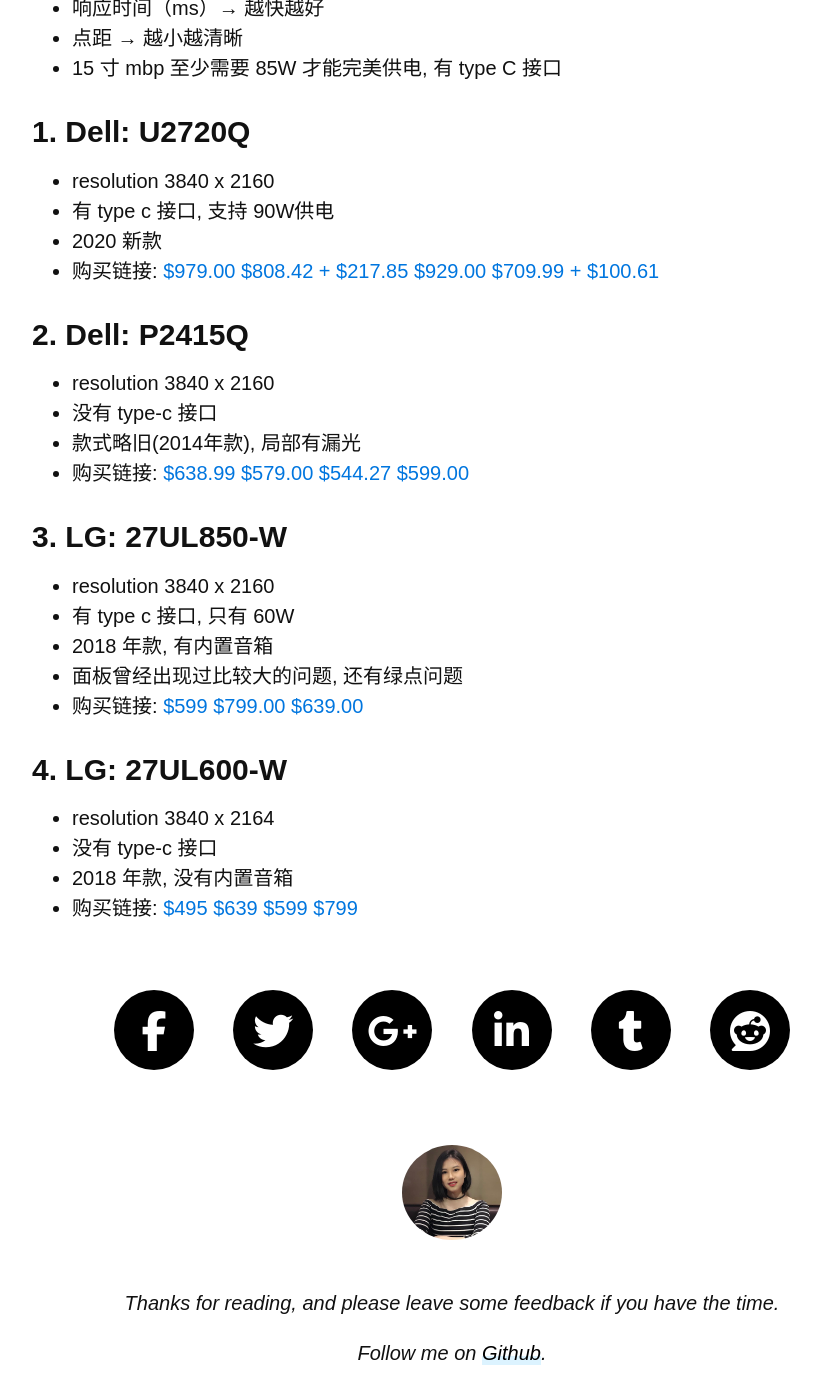
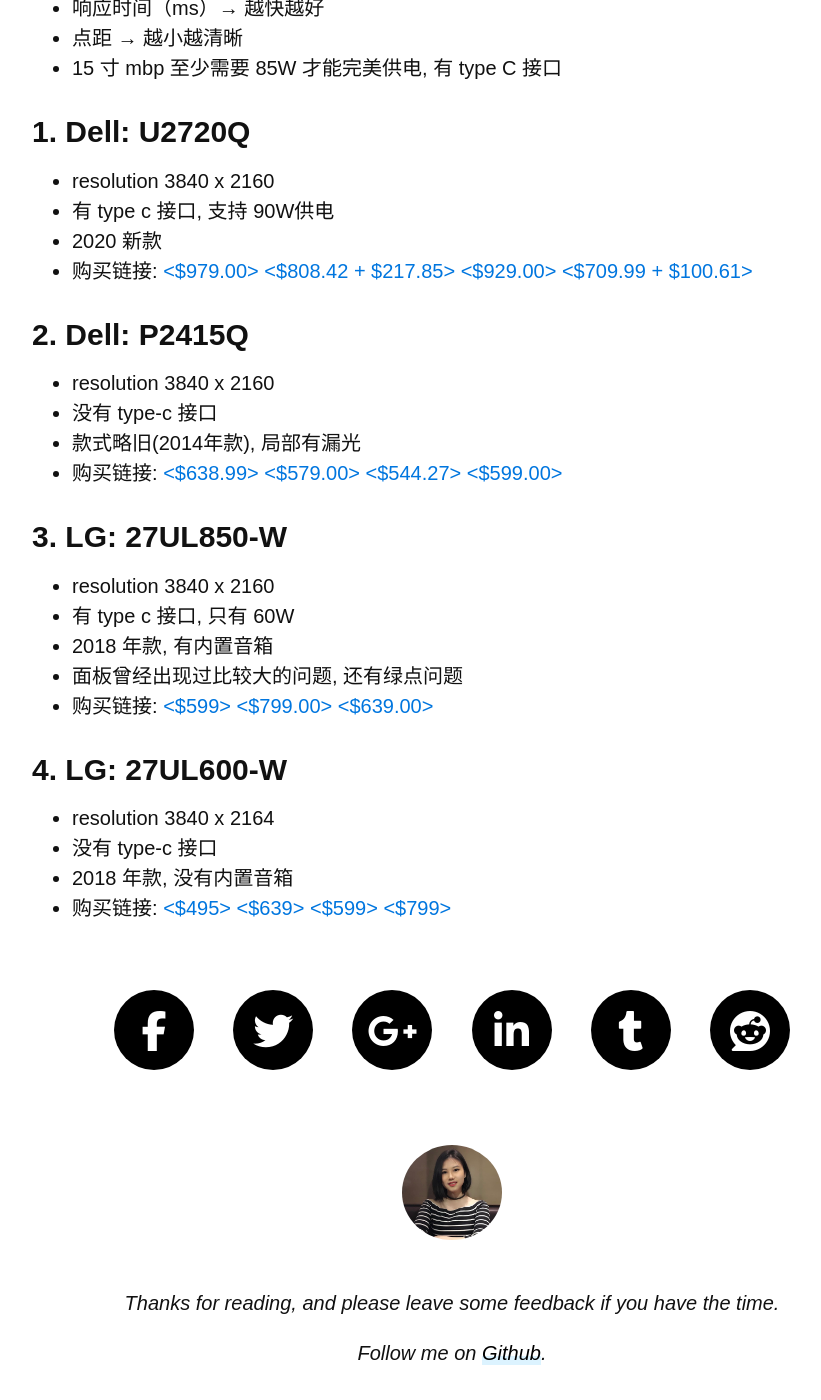
Before and after one commit to Phoebezuo/Phoebezuo.github.io, a Jekyll site: the page built from _posts/2020-08-21-Monitor-Evaluation.md, in a window 1280 px wide and 1400 px high, scrolled down 629 px. Shown: the whole window, without its empty margins (188-1009 px from the left). Built offline with Jekyll 4.4.1, drawn with Linux system fonts in a browser that asks for light colours; nearby versions of some CDN libraries; some web fonts are replaced; comment, search, counter and statistics services are not loaded; part of the change alters nothing that is shown.

```diff
--- a/_posts/2020-08-21-Monitor-Evaluation.md
+++ b/_posts/2020-08-21-Monitor-Evaluation.md
@@ -20,14 +20,14 @@ categories: Monitor 4k
 - resolution 3840 x 2160
 - 有 type c 接口, 支持 90W供电
 - 2020 新款
-- 购买链接: [$979.00](https://www.dell.com/en-au/shop/ultrasharp-27-4k-usb-c-monitor-u2720q/apd/210-auzu/monitors-monitor-accessories) [$808.42 + $217.85](https://www.amazon.com/Dell-UltraSharp-U2720Q-Backlit-Monitor/dp/B086H26XWV) [$929.00](https://www.mwave.com.au/product/dell-ultrasharp-u2720q-27-4k-uhd-99-srgb-usbc-ips-monitor-ac33903) [$709.99 + $100.61](https://www.bhphotovideo.com/c/product/1547779-REG/dell_27_u2720q_ultrasharp_4k.html)
+- 购买链接: [<$979.00>](https://www.dell.com/en-au/shop/ultrasharp-27-4k-usb-c-monitor-u2720q/apd/210-auzu/monitors-monitor-accessories) [<$808.42 + $217.85>](https://www.amazon.com/Dell-UltraSharp-U2720Q-Backlit-Monitor/dp/B086H26XWV) [<$929.00>](https://www.mwave.com.au/product/dell-ultrasharp-u2720q-27-4k-uhd-99-srgb-usbc-ips-monitor-ac33903) [<$709.99 + $100.61>](https://www.bhphotovideo.com/c/product/1547779-REG/dell_27_u2720q_ultrasharp_4k.html)
 
 ## 2. Dell: P2415Q
 
 - resolution 3840 x 2160
 - 没有 type-c 接口
 - 款式略旧(2014年款), 局部有漏光
-- 购买链接: [$638.99](https://www.dell.com/en-au/shop/dell-24-ultra-hd-4k-monitor-p2415q/apd/210-anfp/monitors-monitor-accessories) [$579.00](https://www.mwave.com.au/product/dell-p2415q-24-4k-ultra-hd-ips-led-monitor-ab58782) [$544.27](https://www.shopbot.com.au/pp-dell-p2415q-price-508995.html) [$599.00](https://www.scorptec.com.au/product/Monitors/23-24-inch/57539-P2415Q?gclid=Cj0KCQjwudb3BRC9ARIsAEa-vUu7u-B978Z5RQoF4qF8-Z9AoqbPXu4kkgGAXP2IbHgmYFWVb4nOPigaAl7rEALw_wcB)
+- 购买链接: [<$638.99>](https://www.dell.com/en-au/shop/dell-24-ultra-hd-4k-monitor-p2415q/apd/210-anfp/monitors-monitor-accessories) [<$579.00>](https://www.mwave.com.au/product/dell-p2415q-24-4k-ultra-hd-ips-led-monitor-ab58782) [<$544.27>](https://www.shopbot.com.au/pp-dell-p2415q-price-508995.html) [<$599.00>](https://www.scorptec.com.au/product/Monitors/23-24-inch/57539-P2415Q?gclid=Cj0KCQjwudb3BRC9ARIsAEa-vUu7u-B978Z5RQoF4qF8-Z9AoqbPXu4kkgGAXP2IbHgmYFWVb4nOPigaAl7rEALw_wcB)
 
 ## 3. LG: 27UL850-W
 
@@ -35,11 +35,11 @@ categories: Monitor 4k
 - 有 type c 接口, 只有 60W
 - 2018 年款, 有内置音箱
 - 面板曾经出现过比较大的问题, 还有绿点问题
-- 购买链接: [$599](https://www.kogan.com/au/buy/lg-32-169-3840x2160-uhd-4k-led-monitor-32uk550-b-lg/?utm_source=google&utm_medium=product_listing_ads&gclid=Cj0KCQjwudb3BRC9ARIsAEa-vUuA6x2w2IIPAS18PIdBD8iL-MY2Dr3-TZqrvlTSITd790lkGwGT308aAm9XEALw_wcB) [$799.00](https://www.mwave.com.au/product/lg-27ul850w-27-4k-uhd-hdr400-freesync-ips-led-monitor-ac22649?gclid=Cj0KCQjwudb3BRC9ARIsAEa-vUuMZM8r3d-3C5q5tH9EVEVqoqahfmu4abArQAjocWIvHQ6IVdDMXO4aAlvFEALw_wcB) [$639.00](https://www.scorptec.com.au/product/Monitors/25plus-inch/76249-27UL600-W?gclid=Cj0KCQjwudb3BRC9ARIsAEa-vUtowvuk0EKN8IsAWTqFsRH3JeoHJ256ICd1eJoCaivyE7I3t2niF7caAo7XEALw_wcB)
+- 购买链接: [<$599>](https://www.kogan.com/au/buy/lg-32-169-3840x2160-uhd-4k-led-monitor-32uk550-b-lg/?utm_source=google&utm_medium=product_listing_ads&gclid=Cj0KCQjwudb3BRC9ARIsAEa-vUuA6x2w2IIPAS18PIdBD8iL-MY2Dr3-TZqrvlTSITd790lkGwGT308aAm9XEALw_wcB) [<$799.00>](https://www.mwave.com.au/product/lg-27ul850w-27-4k-uhd-hdr400-freesync-ips-led-monitor-ac22649?gclid=Cj0KCQjwudb3BRC9ARIsAEa-vUuMZM8r3d-3C5q5tH9EVEVqoqahfmu4abArQAjocWIvHQ6IVdDMXO4aAlvFEALw_wcB) [<$639.00>](https://www.scorptec.com.au/product/Monitors/25plus-inch/76249-27UL600-W?gclid=Cj0KCQjwudb3BRC9ARIsAEa-vUtowvuk0EKN8IsAWTqFsRH3JeoHJ256ICd1eJoCaivyE7I3t2niF7caAo7XEALw_wcB)
 
 ## 4. LG: 27UL600-W
 
 - resolution 3840 x 2164
 - 没有 type-c 接口
 - 2018 年款, 没有内置音箱
-- 购买链接: [$495](https://www.shoppingexpress.com.au/buy/lg-27ul600-w-27-uhd-4k-ips-freesync-gaming-monitor/27UL600-W?gclid=Cj0KCQjwudb3BRC9ARIsAEa-vUux6Xdo0Ifq_0suQhtEKBSoF_pJBlnwYbBHHrq-Jg98mVpk7Y6lookaAj7qEALw_wcB) [$639](https://www.scorptec.com.au/product/Monitors/25plus-inch/76249-27UL600-W?gclid=Cj0KCQjwudb3BRC9ARIsAEa-vUvrhb9XG0vxMAoH8_ITszeFmoTyzB_4GaDirKkSiL_7HyXdTki9UaMaAp8CEALw_wcB) [$599](https://www.kogan.com/au/buy/lg-32-169-3840x2160-uhd-4k-led-monitor-32uk550-b-lg/?utm_source=google&utm_medium=product_listing_ads&gclid=Cj0KCQjwudb3BRC9ARIsAEa-vUvVHNb4jlauZi-U3T3TDV1spm3aS2vxd15ENOgAbnfrXOgq0gvhB7oaAmmmEALw_wcB) [$799](https://www.mwave.com.au/product/lg-27ul850w-27-4k-uhd-hdr400-freesync-ips-led-monitor-ac22649?gclid=Cj0KCQjwudb3BRC9ARIsAEa-vUvBybrZmbJkCbWD_6aOKTqTLVKdXdDcZj_5FPZPHEctQ-2XuI_orIsaAhfdEALw_wcB)
+- 购买链接: [<$495>](https://www.shoppingexpress.com.au/buy/lg-27ul600-w-27-uhd-4k-ips-freesync-gaming-monitor/27UL600-W?gclid=Cj0KCQjwudb3BRC9ARIsAEa-vUux6Xdo0Ifq_0suQhtEKBSoF_pJBlnwYbBHHrq-Jg98mVpk7Y6lookaAj7qEALw_wcB) [<$639>](https://www.scorptec.com.au/product/Monitors/25plus-inch/76249-27UL600-W?gclid=Cj0KCQjwudb3BRC9ARIsAEa-vUvrhb9XG0vxMAoH8_ITszeFmoTyzB_4GaDirKkSiL_7HyXdTki9UaMaAp8CEALw_wcB) [<$599>](https://www.kogan.com/au/buy/lg-32-169-3840x2160-uhd-4k-led-monitor-32uk550-b-lg/?utm_source=google&utm_medium=product_listing_ads&gclid=Cj0KCQjwudb3BRC9ARIsAEa-vUvVHNb4jlauZi-U3T3TDV1spm3aS2vxd15ENOgAbnfrXOgq0gvhB7oaAmmmEALw_wcB) [<$799>](https://www.mwave.com.au/product/lg-27ul850w-27-4k-uhd-hdr400-freesync-ips-led-monitor-ac22649?gclid=Cj0KCQjwudb3BRC9ARIsAEa-vUvBybrZmbJkCbWD_6aOKTqTLVKdXdDcZj_5FPZPHEctQ-2XuI_orIsaAhfdEALw_wcB)
```
